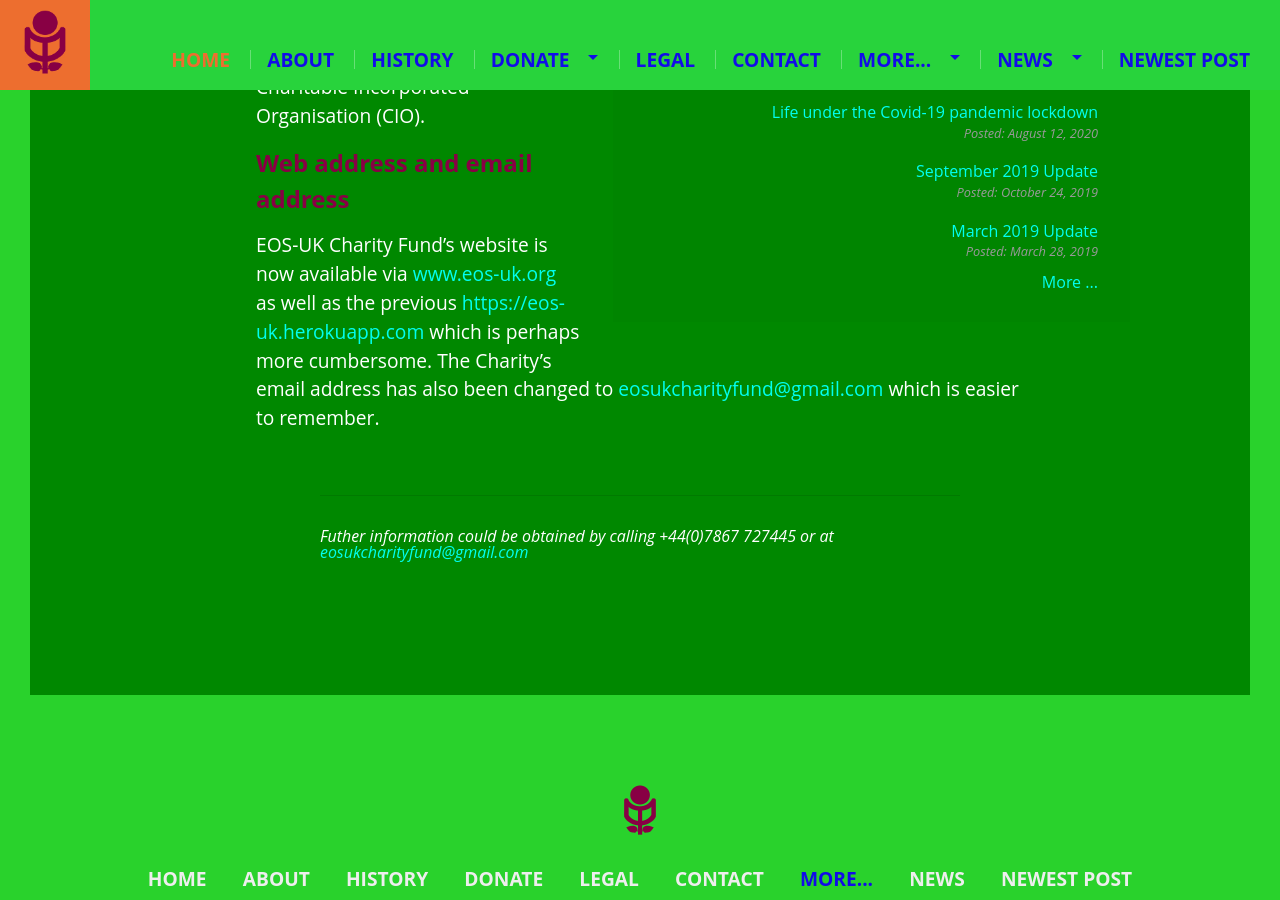
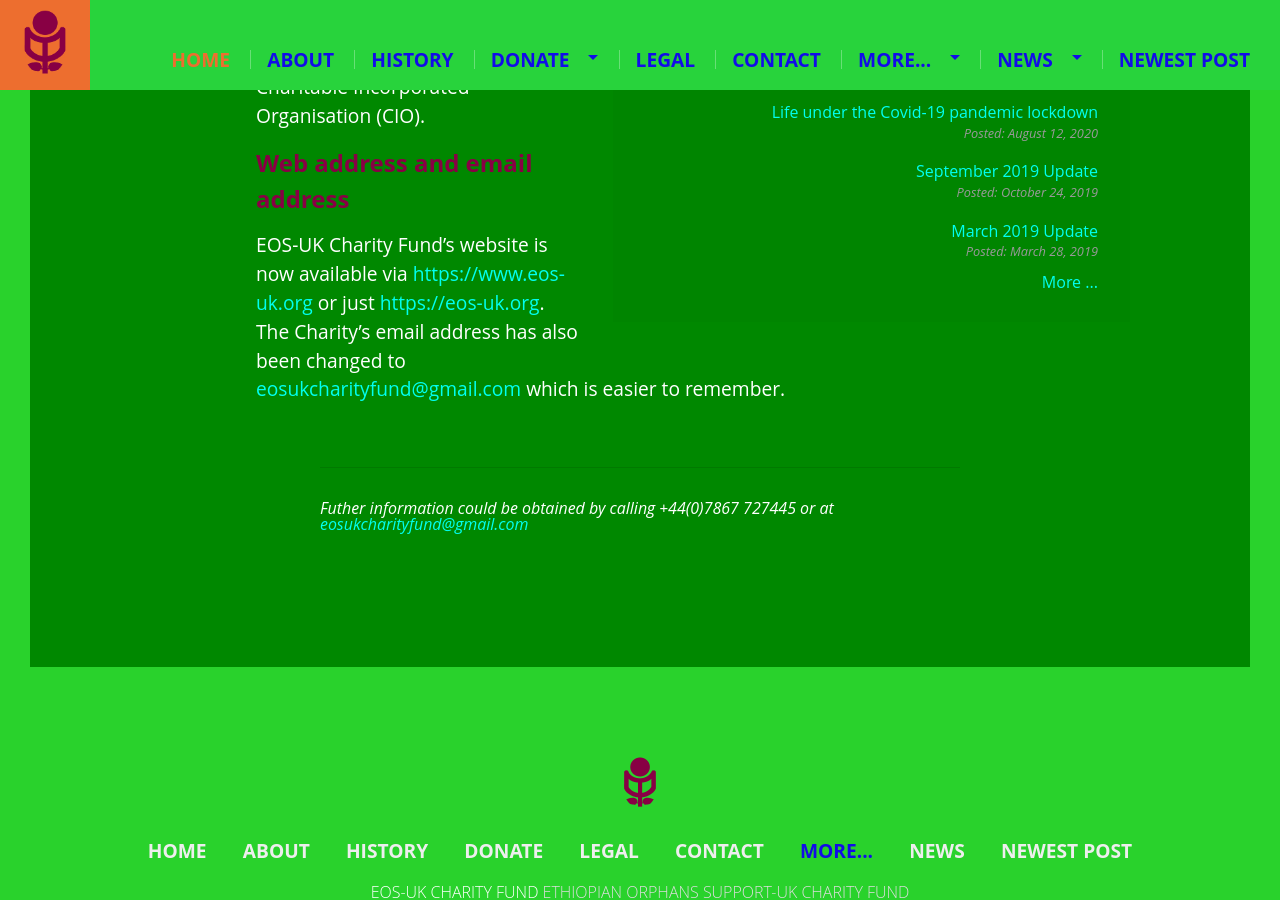
Before and after one commit to tderso/eosuk.github.io, a Jekyll site: the page built from _posts/2017-01-30-Update-on-EOS-UK-Charity-Fund.md, in a window 1280 px wide and 900 px high, scrolled down 843 px. Built offline with Jekyll 4.4.1, drawn with Linux system fonts in a browser that asks for light colours.

Commit message:
Edit January 2017 post. change URL EOS-UK website

```diff
--- a/_posts/2017-01-30-Update-on-EOS-UK-Charity-Fund.md
+++ b/_posts/2017-01-30-Update-on-EOS-UK-Charity-Fund.md
@@ -13,4 +13,4 @@
 
 **Web address and email address**
 
-EOS-UK Charity Fund's website is now available via [www.eos-uk.org](http://www.eos-uk.org) as well as the previous [https://eos-uk.herokuapp.com](https://eos-uk.herokuapp.com) which is perhaps more cumbersome. The Charity's email address has also been changed to <eosukcharityfund@gmail.com> which is easier to remember.
+EOS-UK Charity Fund's website is now available via [https://www.eos-uk.org](https://www.eos-uk.org) or just [https://eos-uk.org](https://eos-uk.org). The Charity's email address has also been changed to <eosukcharityfund@gmail.com> which is easier to remember.
```
Also changed, not shown: 1 other file.
